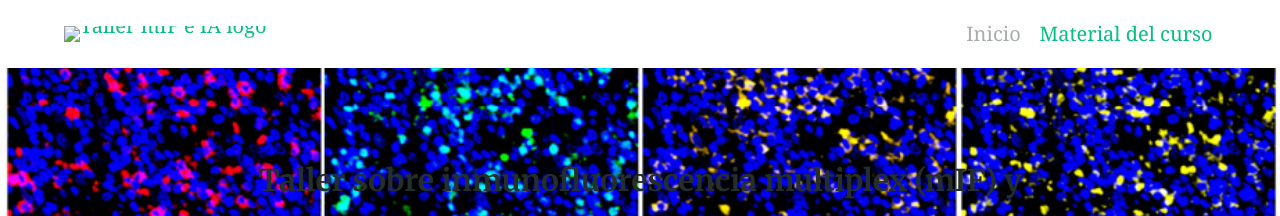
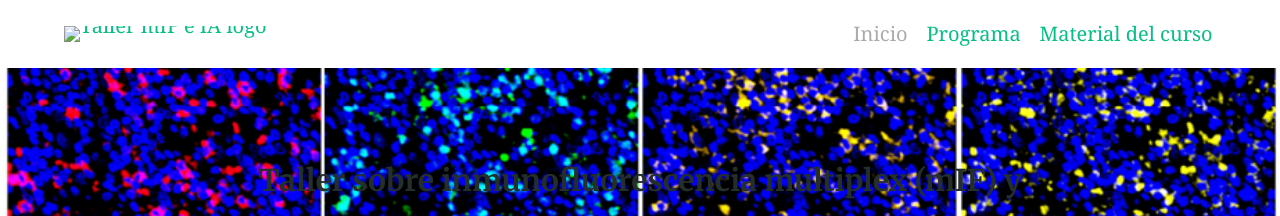
Before and after one commit to acnilo/202411_LNMA_IA-mIF, a Jekyll site: the page built from index.md, in a window 1280 px wide. Shown: the top 216 px of the page. Built offline with Jekyll 4.4.1, drawn with Linux system fonts in a browser that asks for light colours.

Commit message:
Update _config.yml

```diff
--- a/_config.yml
+++ b/_config.yml
@@ -99,6 +99,8 @@ favicons:  # Favicons are also used in the manifest file
 navigation_header:
   - title: Inicio
     url: /
+  - title: Programa
+    url: /categories/
   - title: Material del curso
     url: https://drive.google.com/drive/folders/1Jm9_aIGEk2-T0geeBIz_YFTtBhsBejt6?usp=sharing
 
```
